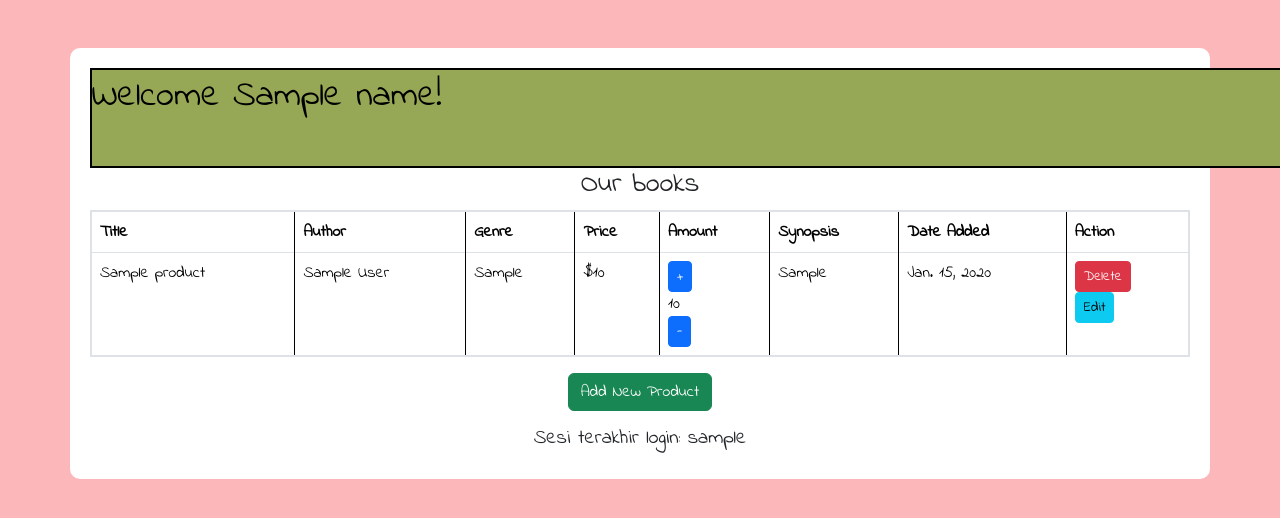
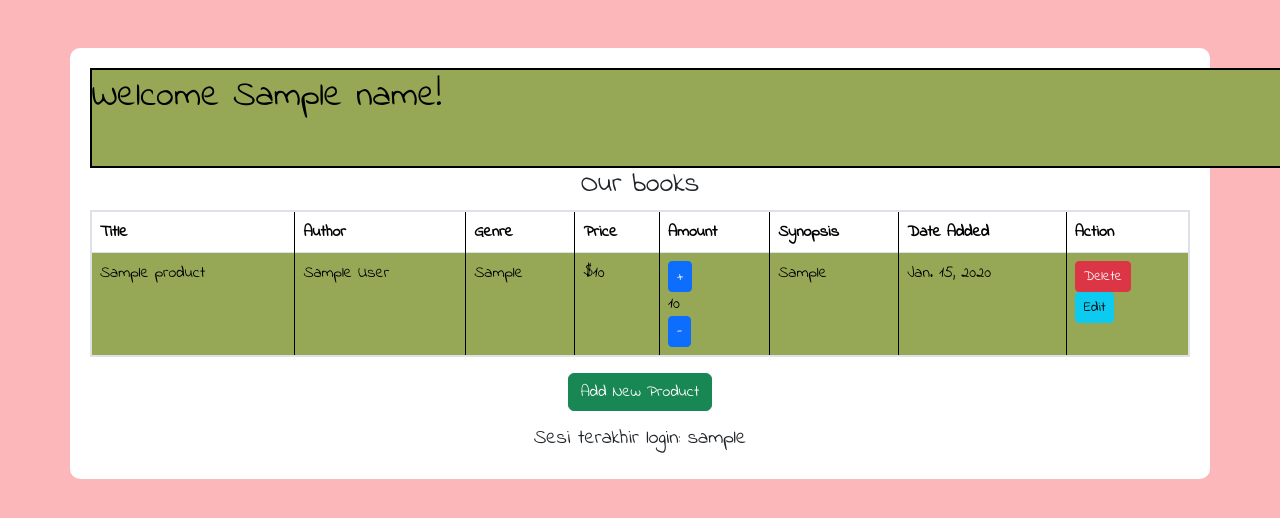
Before and after one commit to syifamahira/bookstore, a Django app: template main/templates/main.html in a window 1280 px wide; the page is wider, and only the part inside the window is pictured. Shown: the part 62-580 px from the top of that part. Run offline with Django 4.2, Linux system fonts and the light colour scheme; tables that the repository leaves empty hold one stand-in row (values such as "Sample post"); the template is opened without the code that fills it: values that come from a table or form of the project are taken from there, most other values are stand-ins (such as "Sample title", 1, 10 or a date in 2020).

Commit message:
done bonus

```diff
--- a/main/templates/main.html
+++ b/main/templates/main.html
@@ -61,11 +61,10 @@
         text-align: left; /* Teks sel tabel rata kiri */
     }
 
-    tr:first-child {
-        background-color: #96A856; /* Warna latar belakang hijau pada baris pertama */
-        color: #000; /* Warna teks pada baris pertama */
+    .custom-row.last-row td {
+        background-color: #96A856;
+    }
 
-    }
 </style>
 
 
@@ -89,7 +88,6 @@
     <div class="table-responsive">
         <!-- Tambahkan style untuk table jika diperlukan -->
         <table class="table table-bordered">
-            <!-- Tambahkan style untuk table head jika diperlukan -->
             <thead>
                 <tr>
                     <th>Title</th>
@@ -104,7 +102,7 @@
             </thead>
             <tbody>
                 {% for product in products %}
-                    <tr>
+                <tr class="custom-row{% if forloop.last %} last-row{% endif %}">
                     <td>{{ product.title }}</td>
                     <td>{{ product.author }}</td>
                     <td>{{ product.genre }}</td>
@@ -132,7 +130,9 @@
                 </tr>
                 {% endfor %}
             </tbody>
+
         </table>
+
     </div>
 
     <div class="text-center">
```
Lines whose indentation alone changed are shown as unchanged.
